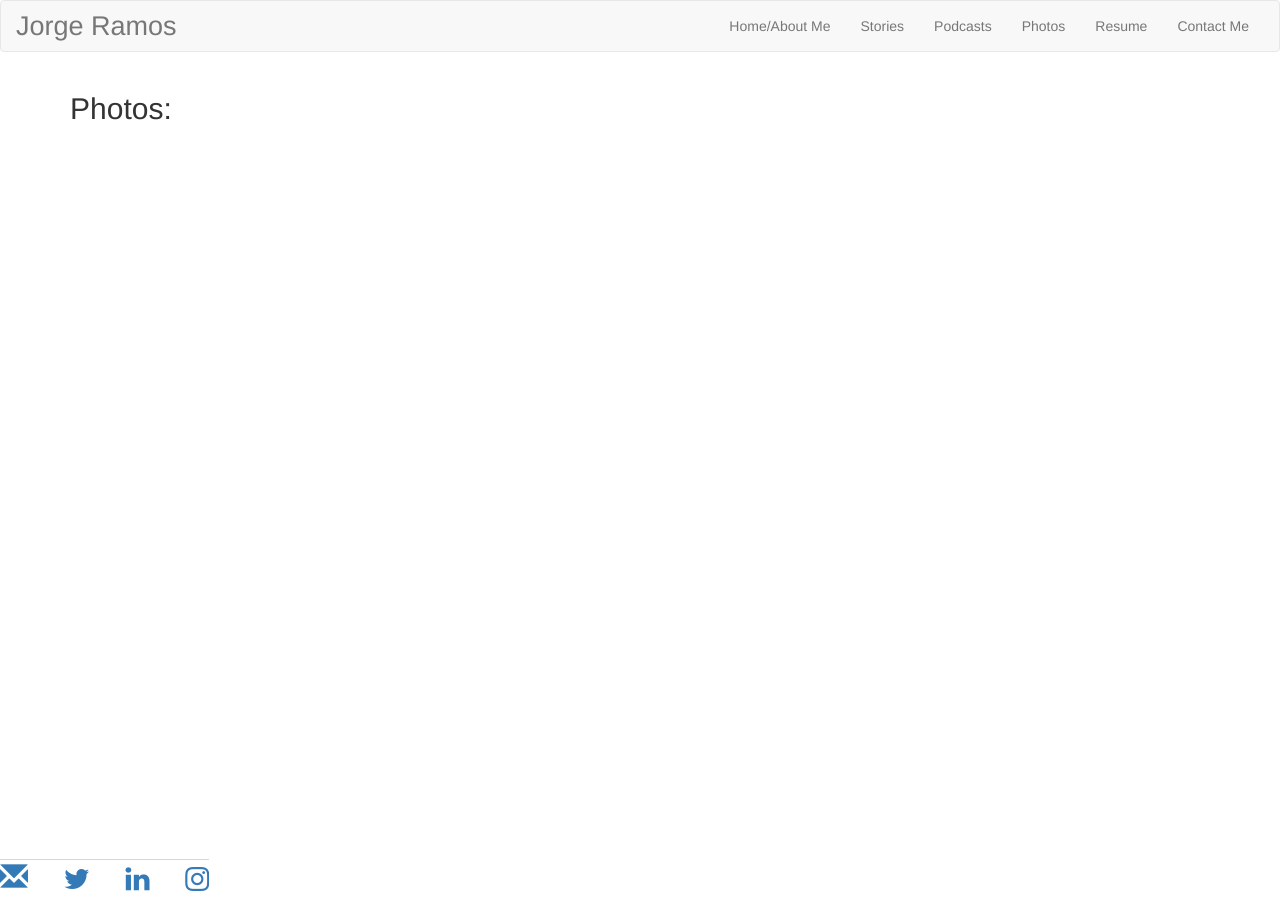
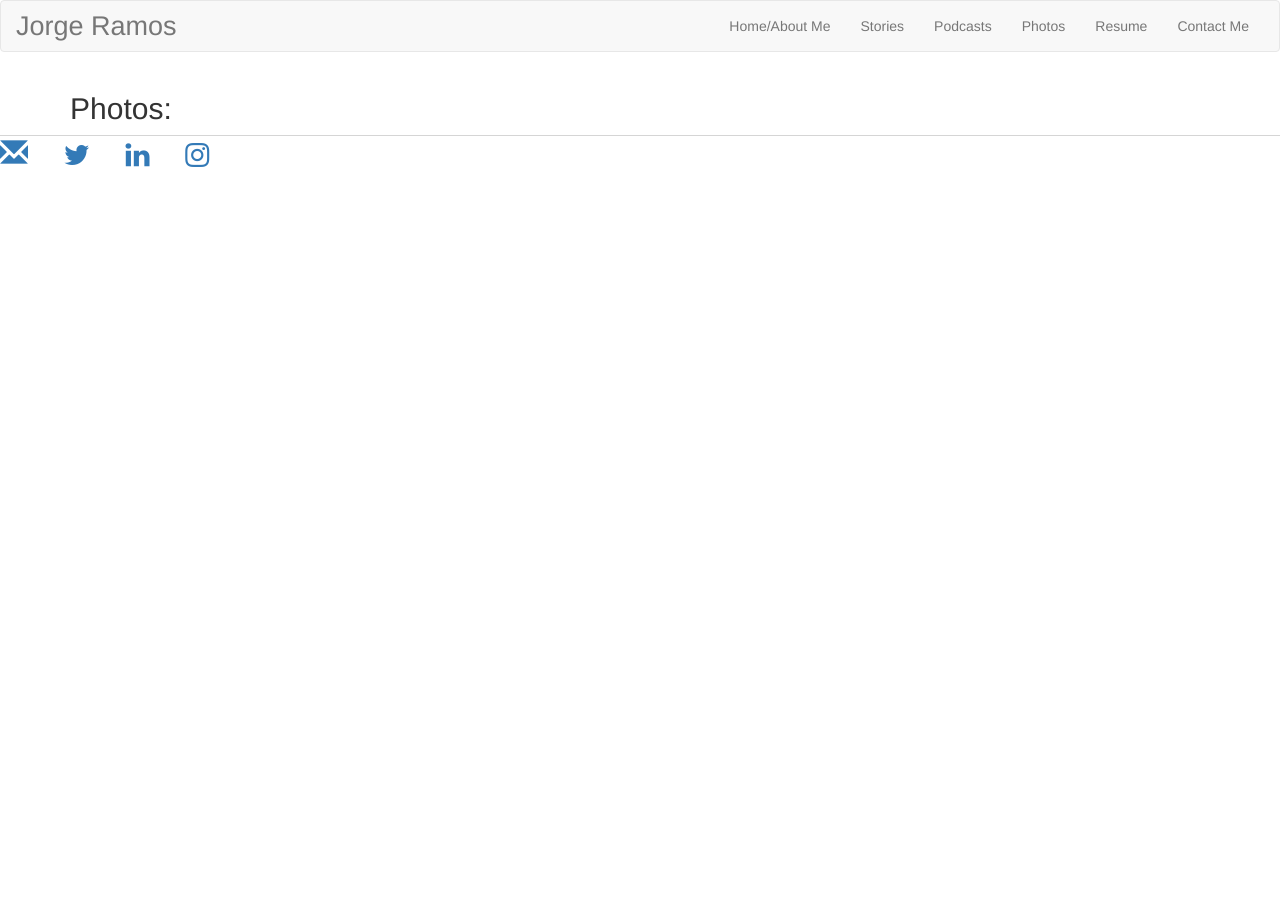
Before and after one commit to horhay10/horhay10.github.io, a Jekyll site: the page built from html/photos.html, in a window 1280 px wide. Built offline with Jekyll 4.4.1, drawn with Linux system fonts in a browser that asks for light colours; nearby versions of some CDN libraries.

Commit message:
hopefully fixed position bug

```diff
--- a/css/default.css
+++ b/css/default.css
@@ -21,7 +21,7 @@ footer {
     font-size: 200%;
     overflow: hidden;
     bottom: 0;
-    position: absolute;
+    position: relative;
     display: inline;
     white-space: nowrap;
     word-spacing: 1em;
```
